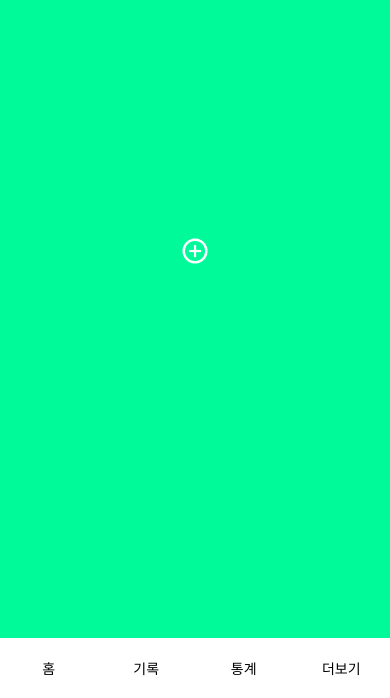
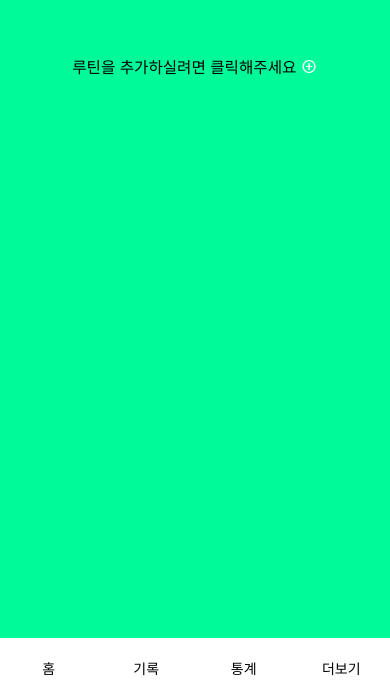
Before and after one commit to kigpand/healthinfo, a React Native app: screen /NewDataMain in a window 390 px wide. Shown: the part 146-844 px from the top of the page. Built offline with nearby package versions, Linux system fonts and the light colour scheme.

Commit message:
scale animate hook 추가, input data list view 추가

```diff
--- /dev/null
+++ b/components/NewDataAdd.tsx
@@ -0,0 +1,48 @@
+import {useState} from 'react';
+import {Animated, Image, Pressable, StyleSheet, Text} from 'react-native';
+import NewDataModal from './modal/NewDataModal';
+import {IRoutineData} from '../interface/IRoutine';
+import {useScaleAnimate} from '../hooks/useScaleAnimate';
+
+type Props = {
+  getRoutineArr: (routine: IRoutineData) => void;
+};
+
+export default function NewDataAdd({getRoutineArr}: Props) {
+  const [viewModal, setViewModal] = useState<boolean>(false);
+  const animate = useScaleAnimate({scale: 1.05});
+
+  return (
+    <Animated.View style={{transform: [{scale: animate.animation}]}}>
+      <Pressable style={styles.container} onPress={() => setViewModal(true)}>
+        <Text style={styles.text}>루틴을 추가하실려면 클릭해주세요</Text>
+        <Image
+          style={styles.plus}
+          source={require('../img/plus.png')}
+          alt="plus"
+        />
+        <NewDataModal
+          onView={viewModal}
+          getRoutineArr={getRoutineArr}
+          closeView={() => setViewModal(false)}
+        />
+      </Pressable>
+    </Animated.View>
+  );
+}
+
+const styles = StyleSheet.create({
+  container: {
+    flexDirection: 'row',
+    alignItems: 'center',
+    justifyContent: 'center',
+    gap: 5,
+  },
+  text: {
+    fontSize: 15,
+  },
+  plus: {
+    width: 15,
+    height: 15,
+  },
+});
--- a/components/NewDataList.tsx
+++ b/components/NewDataList.tsx
@@ -1,5 +1,40 @@
-import {FlatList, Text} from 'react-native';
+import {ScrollView, StyleSheet, Text, View} from 'react-native';
+import {IRoutineData} from '../interface/IRoutine';
 
-export default function NewDataList() {
-  return <Text>asd</Text>;
+type Props = {
+  routineArr: IRoutineData[];
+};
+
+export default function NewDataList({routineArr}: Props) {
+  return (
+    <View style={styles.container}>
+      <ScrollView>
+        {routineArr.map((item, i) => {
+          return (
+            <Text style={styles.list} key={i}>
+              {item.title}
+            </Text>
+          );
+        })}
+      </ScrollView>
+    </View>
+  );
 }
+
+const styles = StyleSheet.create({
+  container: {
+    marginTop: 30,
+    height: 350,
+  },
+  list: {
+    backgroundColor: 'white',
+    width: 200,
+    overflow: 'hidden',
+    borderWidth: 1,
+    borderColor: 'transparent',
+    borderRadius: 8,
+    paddingHorizontal: 5,
+    paddingVertical: 10,
+    marginBottom: 10,
+  },
+});
--- /dev/null
+++ b/hooks/useScaleAnimate.ts
@@ -0,0 +1,22 @@
+import {useEffect, useRef} from 'react';
+import {Animated} from 'react-native';
+
+export function useScaleAnimate({scale}: {scale: number}) {
+  const animation = useRef(new Animated.Value(1)).current;
+
+  const scaleLarge = Animated.timing(animation, {
+    toValue: scale,
+    useNativeDriver: true,
+  });
+
+  const scaleSmall = Animated.timing(animation, {
+    toValue: 1,
+    useNativeDriver: true,
+  });
+
+  useEffect(() => {
+    Animated.loop(Animated.sequence([scaleLarge, scaleSmall])).start();
+  }, [animation]);
+
+  return {animation};
+}
--- a/navigation/NewDataMain.tsx
+++ b/navigation/NewDataMain.tsx
@@ -1,14 +1,22 @@
 import {RouteProp, useRoute} from '@react-navigation/native';
-import {Image, Pressable, StyleSheet, Text, View} from 'react-native';
+import {
+  Image,
+  Pressable,
+  ScrollView,
+  StyleSheet,
+  Text,
+  View,
+} from 'react-native';
 import {borderColor, buttonColor, mainColor} from '../style/color';
 import {useEffect, useState} from 'react';
 import {IRoutineData} from '../interface/IRoutine';
 import NewDataModal from '../components/modal/NewDataModal';
+import NewDataList from '../components/NewDataList';
+import NewDataAdd from '../components/NewDataAdd';
 
 export default function NewDataMain() {
   const route = useRoute<RouteProp<any>>();
   const [routineArr, setRoutineArr] = useState<IRoutineData[]>([]);
-  const [viewModal, setViewModal] = useState<boolean>(false);
 
   function getRoutineArr(routine: IRoutineData) {
     setRoutineArr([...routineArr, routine]);
@@ -20,19 +28,9 @@ export default function NewDataMain() {
 
   return (
     <View style={styles.container}>
-      <Text>{route.params?.title}</Text>
-      <Pressable onPress={() => setViewModal(true)}>
-        <Image
-          style={styles.plus}
-          source={require('../img/plus.png')}
-          alt="plus"
-        />
-      </Pressable>
-      <NewDataModal
-        onView={viewModal}
-        getRoutineArr={getRoutineArr}
-        closeView={() => setViewModal(false)}
-      />
+      <Text style={styles.title}>{route.params?.title}</Text>
+      <NewDataAdd getRoutineArr={getRoutineArr} />
+      <NewDataList routineArr={routineArr} />
       {routineArr.length > 0 && (
         <Pressable style={styles.button}>
           <Text style={{color: 'white'}}>등록</Text>
@@ -49,10 +47,10 @@ const styles = StyleSheet.create({
     justifyContent: 'center',
     backgroundColor: mainColor,
   },
-  plus: {
-    width: 30,
-    height: 30,
-    marginTop: 10,
+  title: {
+    fontSize: 25,
+    fontWeight: 'bold',
+    marginBottom: 20,
   },
   button: {
     backgroundColor: buttonColor,
--- a/navigation/Set.tsx
+++ b/navigation/Set.tsx
@@ -1,25 +1,12 @@
 import {Animated, Pressable, StyleSheet, Text, View} from 'react-native';
 import {mainColor} from '../style/color';
-import {useEffect, useRef, useState} from 'react';
+import {useState} from 'react';
 import SetList from '../components/SetList';
+import {useScaleAnimate} from '../hooks/useScaleAnimate';
 
 export default function Set() {
   const [exercise, setExercise] = useState<boolean>(false);
-  const animation = useRef(new Animated.Value(1)).current;
-
-  const scaleLarge = Animated.timing(animation, {
-    toValue: 1.2,
-    useNativeDriver: true,
-  });
-
-  const scaleSmall = Animated.timing(animation, {
-    toValue: 1,
-    useNativeDriver: true,
-  });
-
-  useEffect(() => {
-    Animated.loop(Animated.sequence([scaleLarge, scaleSmall])).start();
-  }, [animation]);
+  const animate = useScaleAnimate({scale: 1.05});
 
   return (
     <View style={styles.guide}>
@@ -31,7 +18,7 @@ export default function Set() {
             운동을 시작하실려면 아래 버튼을 클릭해주세요
           </Text>
           <Pressable onPress={() => setExercise(true)}>
-            <Animated.View style={{transform: [{scale: animation}]}}>
+            <Animated.View style={{transform: [{scale: animate.animation}]}}>
               <Text style={styles.text}>시작!!!</Text>
             </Animated.View>
           </Pressable>
```
